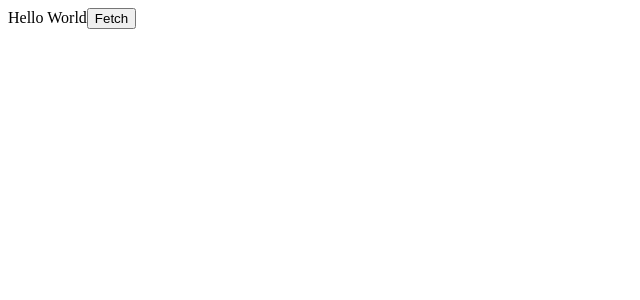
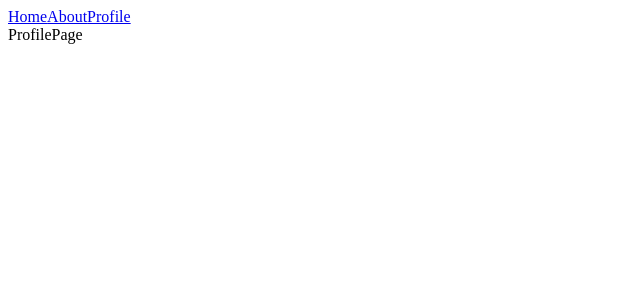
Before and after one commit to arif-ozberk/Etsight, a React (Vite) app in the folder Frontend/: page /profile in a window 1280 px wide. Shown: the top 300 px of the page, without its empty margins (0-640 px from the left). Built offline with nearby package versions, Linux system fonts and the light colour scheme.

Commit message:
setup react router

```diff
--- a/Frontend/src/App.jsx
+++ b/Frontend/src/App.jsx
@@ -1,41 +1,16 @@
 import React, { useState } from 'react';
+
+// React Router
+import { RouterProvider } from "react-router-dom";
+
+// Routes
+import { router } from './Routes/routes';
 
 
 function App() {
 
-	const [users, setUsers] = useState([]);
-
-
-	const fetchData = async () => {
-		try {
-			const response = await fetch("http://localhost:5000/api/users");
-			if(!response.ok) throw Error("Error...");
-			const userData = await response.json();
-			console.log(userData);
-			setUsers(userData);
-		}
-		catch(err) {
-			console.log(err);
-		}
-	}
-
-
-	const buttonHandler = () => {
-		fetchData();
-	}
-
-
 	return (
-		<div>
-			Hello World
-			<button onClick={buttonHandler}>Fetch</button>
-			{users.map((user, index) => (
-				<div key={index}>
-					<h2>{user.name}</h2>
-					<p>{user.age}</p>
-				</div>
-			))}
-		</div>
+		<RouterProvider router={router} />
 	)
 }
 
--- /dev/null
+++ b/Frontend/src/Routes/routes.jsx
@@ -0,0 +1,39 @@
+import React from 'react';
+import { Route, createRoutesFromElements } from 'react-router';
+import { createBrowserRouter } from 'react-router-dom';
+
+// Pages
+import HomePage from '../pages/HomePage';
+import AboutPage from '../pages/AboutPage';
+import ProfilePage from '../pages/ProfilePage';
+
+// Components
+import Sidebar from '../components/shared_components/Sidebar';
+
+
+const routes = [
+    {
+        path: "/about",
+        routeElement: <AboutPage />
+    },
+    {
+        path: "/profile",
+        routeElement: <ProfilePage />
+    }
+];
+
+
+export const router = createBrowserRouter(
+    createRoutesFromElements(
+        <Route path='/' element={<Sidebar />} >
+            <Route index element={<HomePage />} />
+            {routes.map((routeItem) => (
+                <Route
+                    key={routeItem.path}
+                    path={routeItem.path}
+                    element={routeItem.routeElement}
+                />
+            ))}
+        </Route>
+    )
+)
--- /dev/null
+++ b/Frontend/src/components/shared_components/Sidebar.jsx
@@ -0,0 +1,17 @@
+import React from 'react'
+import { Link, Outlet } from 'react-router-dom';
+
+
+const Sidebar = () => {
+	return (
+		<div>
+			<Link to="/">Home</Link>
+			<Link to="/about">About</Link>
+			<Link to="/profile">Profile</Link>
+
+			<Outlet />
+		</div>
+	);
+}
+
+export default Sidebar;
--- /dev/null
+++ b/Frontend/src/pages/AboutPage.jsx
@@ -0,0 +1,10 @@
+import React from 'react';
+
+
+const AboutPage = () => {
+    return (
+        <div>AboutPage</div>
+    );
+}
+
+export default AboutPage;
--- /dev/null
+++ b/Frontend/src/pages/HomePage.jsx
@@ -0,0 +1,12 @@
+import React from 'react'
+
+
+const HomePage = () => {
+    return (
+        <div>
+            HomePage
+        </div>
+    );
+}
+
+export default HomePage;
--- /dev/null
+++ b/Frontend/src/pages/ProfilePage.jsx
@@ -0,0 +1,10 @@
+import React from 'react'
+
+
+const ProfilePage = () => {
+    return (
+        <div>ProfilePage</div>
+    )
+}
+
+export default ProfilePage
```
